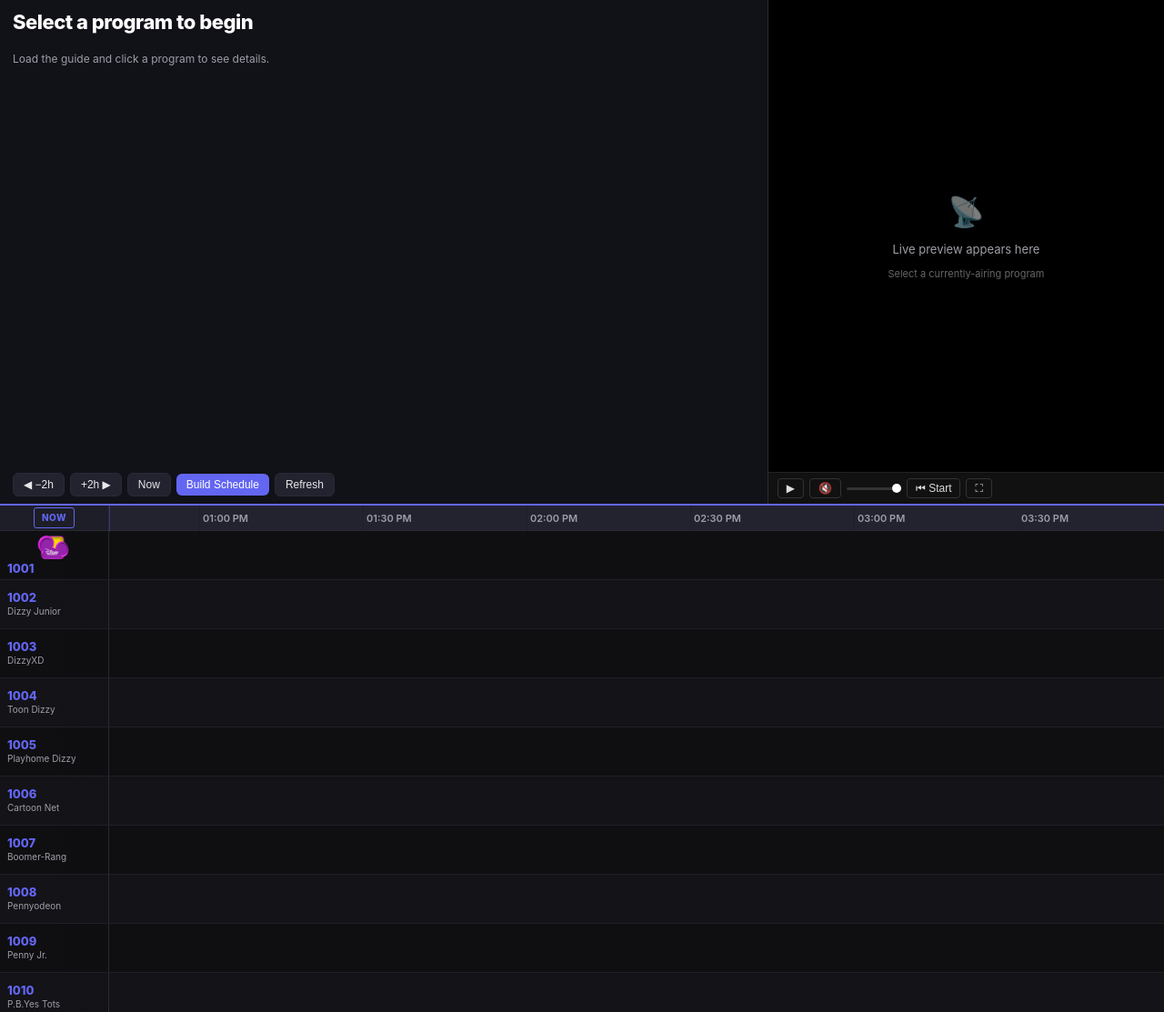
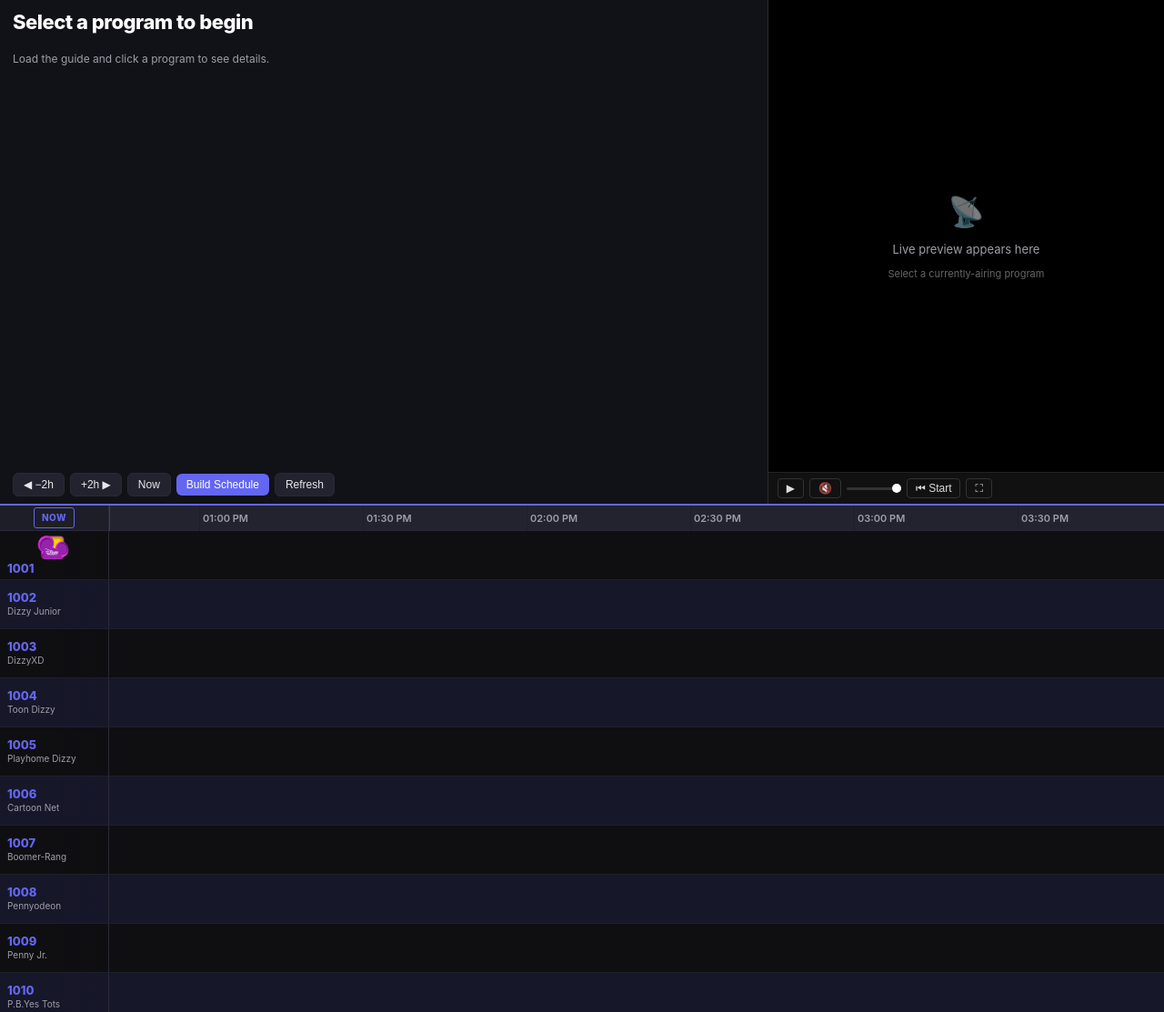
Before and after one commit to nexusjuan12/Nostalgiavision, a Flask app: page / in a window 1280 px wide. Shown: the part 45-1158 px from the top of the page at 91% size. Run offline with Flask 3, Linux system fonts and the light colour scheme; data that the repository does not hold is empty; some libraries are stand-ins or nearby versions.

Commit message:
UI: stronger alternating row contrast (#17172a, always visible)

```diff
--- a/templates/index.html
+++ b/templates/index.html
@@ -231,9 +231,9 @@ textarea{resize:vertical;min-height:80px;font-family:inherit}
 }
 
 /* Alternating row shading */
-#guide-grid-rows .guide-ch-row:nth-child(even) { background:#131318; }
+#guide-grid-rows .guide-ch-row:nth-child(even) { background:#17172a; }
 #guide-grid-rows .guide-ch-row:nth-child(even) > .guide-ch-label {
-  background:linear-gradient(to right,#131318 55%,transparent 100%);
+  background:linear-gradient(to right,#17172a 55%,transparent 100%);
 }
 
 /* Channel OSD */
```
